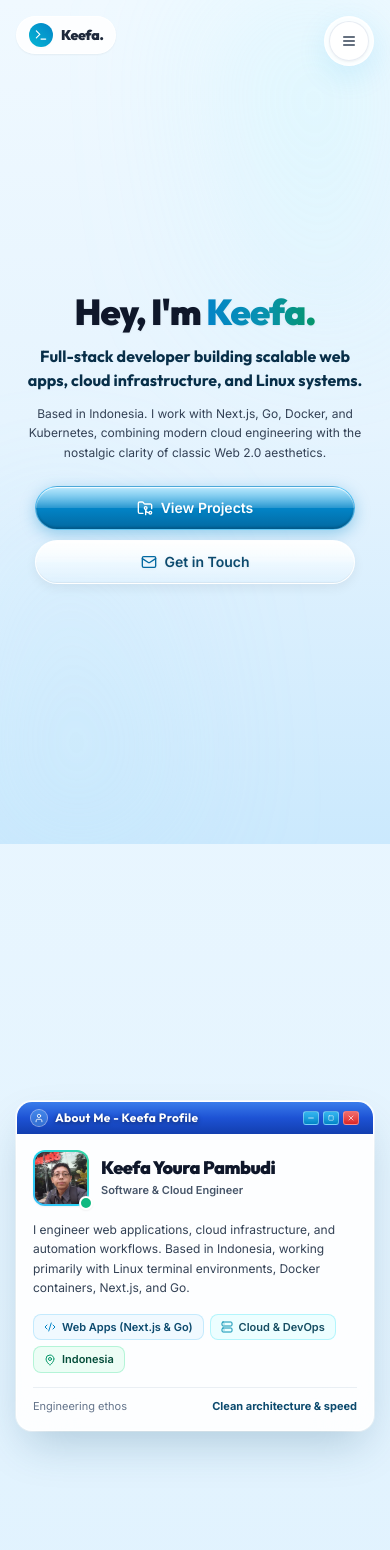
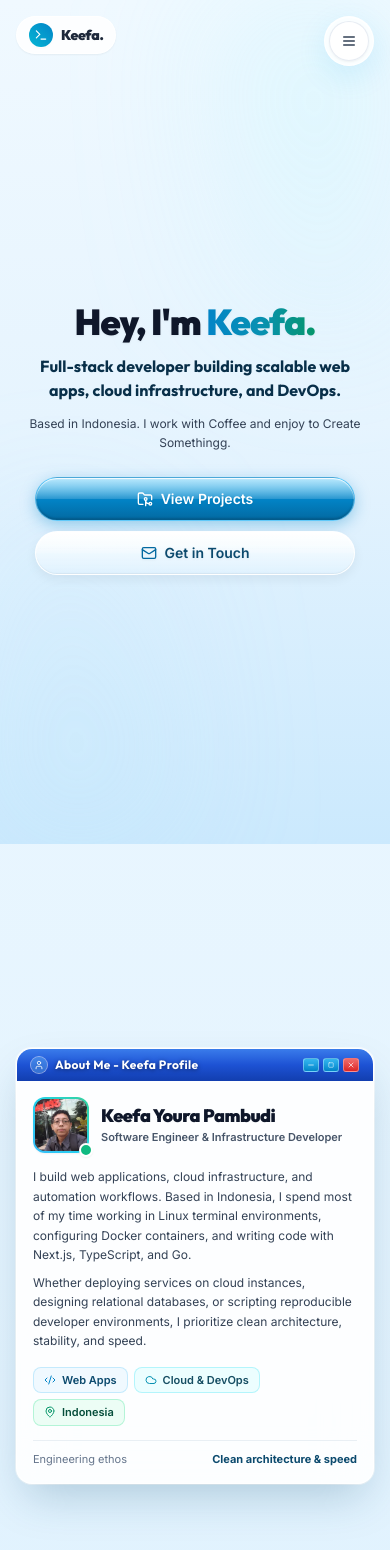
Before and after one commit to keefalegends/whoami, a Next.js app: page / in a window 390 px wide. Shown: the top 1550 px of the page. Built offline with nearby package versions, Linux system fonts and the light colour scheme.

Commit message:
feat(about): align mobile text description and badges identically with desktop

```diff
--- a/src/components/about-window.tsx
+++ b/src/components/about-window.tsx
@@ -2,7 +2,7 @@
 
 import { useState } from "react";
 import { motion, AnimatePresence } from "framer-motion";
-import { User, Minus, Square, X, MapPin, Cloud, RotateCcw, Code2, Server } from "lucide-react";
+import { User, Minus, Square, X, MapPin, Cloud, RotateCcw, Code2 } from "lucide-react";
 import Image from "next/image";
 
 export function AboutWindow() {
@@ -16,7 +16,7 @@ export function AboutWindow() {
     >
       {/* ============================================================== */}
       {/* MOBILE WINDOWS XP VIEW (visible on mobile < 640px)             */}
-      {/* Authentic classic window frame matching desktop aesthetic       */}
+      {/* Retains compact mobile avatar layout with desktop-aligned text */}
       {/* ============================================================== */}
       <div className="block sm:hidden w-full">
         <motion.div
@@ -53,7 +53,7 @@ export function AboutWindow() {
 
           {/* Window Body */}
           <div className="p-4 sm:p-5 flex flex-col gap-3.5">
-            {/* Profile Header with Real Avatar */}
+            {/* Profile Header with Mobile Avatar */}
             <div className="flex items-center gap-3">
               <div className="relative w-14 h-14 rounded-xl bg-gradient-to-tr from-sky-400 via-cyan-400 to-emerald-400 p-[2px] shadow-sm flex-shrink-0">
                 <div className="relative w-full h-full rounded-[10px] overflow-hidden bg-slate-900">
@@ -73,24 +73,29 @@ export function AboutWindow() {
                   Keefa Youra Pambudi
                 </h2>
                 <p className="text-[11px] font-semibold text-slate-600 mt-0.5">
-                  Software &amp; Cloud Engineer
+                  Software Engineer &amp; Infrastructure Developer
                 </p>
               </div>
             </div>
 
-            {/* Bio Paragraph */}
-            <p className="font-inter text-xs text-slate-700 leading-relaxed">
-              I engineer web applications, cloud infrastructure, and automation workflows. Based in Indonesia, working primarily with Linux terminal environments, Docker containers, Next.js, and Go.
-            </p>
+            {/* Bio Paragraphs (Identical to Desktop) */}
+            <div className="space-y-2 text-slate-700 font-inter text-xs leading-relaxed">
+              <p>
+                I build web applications, cloud infrastructure, and automation workflows. Based in Indonesia, I spend most of my time working in Linux terminal environments, configuring Docker containers, and writing code with Next.js, TypeScript, and Go.
+              </p>
+              <p>
+                Whether deploying services on cloud instances, designing relational databases, or scripting reproducible developer environments, I prioritize clean architecture, stability, and speed.
+              </p>
+            </div>
 
-            {/* Core Competencies Badges */}
+            {/* Core Competencies Badges (Identical to Desktop) */}
             <div className="flex flex-wrap gap-1.5 pt-0.5">
               <span className="inline-flex items-center gap-1.5 px-2.5 py-1 rounded-lg bg-sky-50 border border-sky-200/80 text-sky-900 text-[11px] font-semibold">
                 <Code2 className="w-3 h-3 text-sky-600 flex-shrink-0" />
-                Web Apps (Next.js &amp; Go)
+                Web Apps
               </span>
               <span className="inline-flex items-center gap-1.5 px-2.5 py-1 rounded-lg bg-cyan-50 border border-cyan-200/80 text-cyan-900 text-[11px] font-semibold">
-                <Server className="w-3 h-3 text-cyan-600 flex-shrink-0" />
+                <Cloud className="w-3 h-3 text-cyan-600 flex-shrink-0" />
                 Cloud &amp; DevOps
               </span>
               <span className="inline-flex items-center gap-1.5 px-2.5 py-1 rounded-lg bg-emerald-50 border border-emerald-200/80 text-emerald-900 text-[11px] font-semibold">
--- a/src/components/hero.tsx
+++ b/src/components/hero.tsx
@@ -30,7 +30,7 @@ export function Hero() {
         transition={{ duration: 0.5, delay: 0.1 }}
         className="font-outfit font-bold text-base sm:text-xl md:text-2xl text-sky-950 mt-3 sm:mt-4 max-w-2xl px-1"
       >
-        Full-stack developer building scalable web apps, cloud infrastructure, and Linux systems.
+        Full-stack developer building scalable web apps, cloud infrastructure, and DevOps.
       </motion.p>
 
       {/* Description */}
@@ -40,7 +40,7 @@ export function Hero() {
         transition={{ duration: 0.5, delay: 0.2 }}
         className="font-inter text-xs sm:text-base md:text-lg text-slate-700 mt-3 sm:mt-5 max-w-2xl leading-relaxed px-1"
       >
-        Based in Indonesia. I work with Next.js, Go, Docker, and Kubernetes, combining modern cloud engineering with the nostalgic clarity of classic Web 2.0 aesthetics.
+        Based in Indonesia. I work with Coffee and enjoy to Create Somethingg.
       </motion.p>
 
       {/* Actions */}
```
